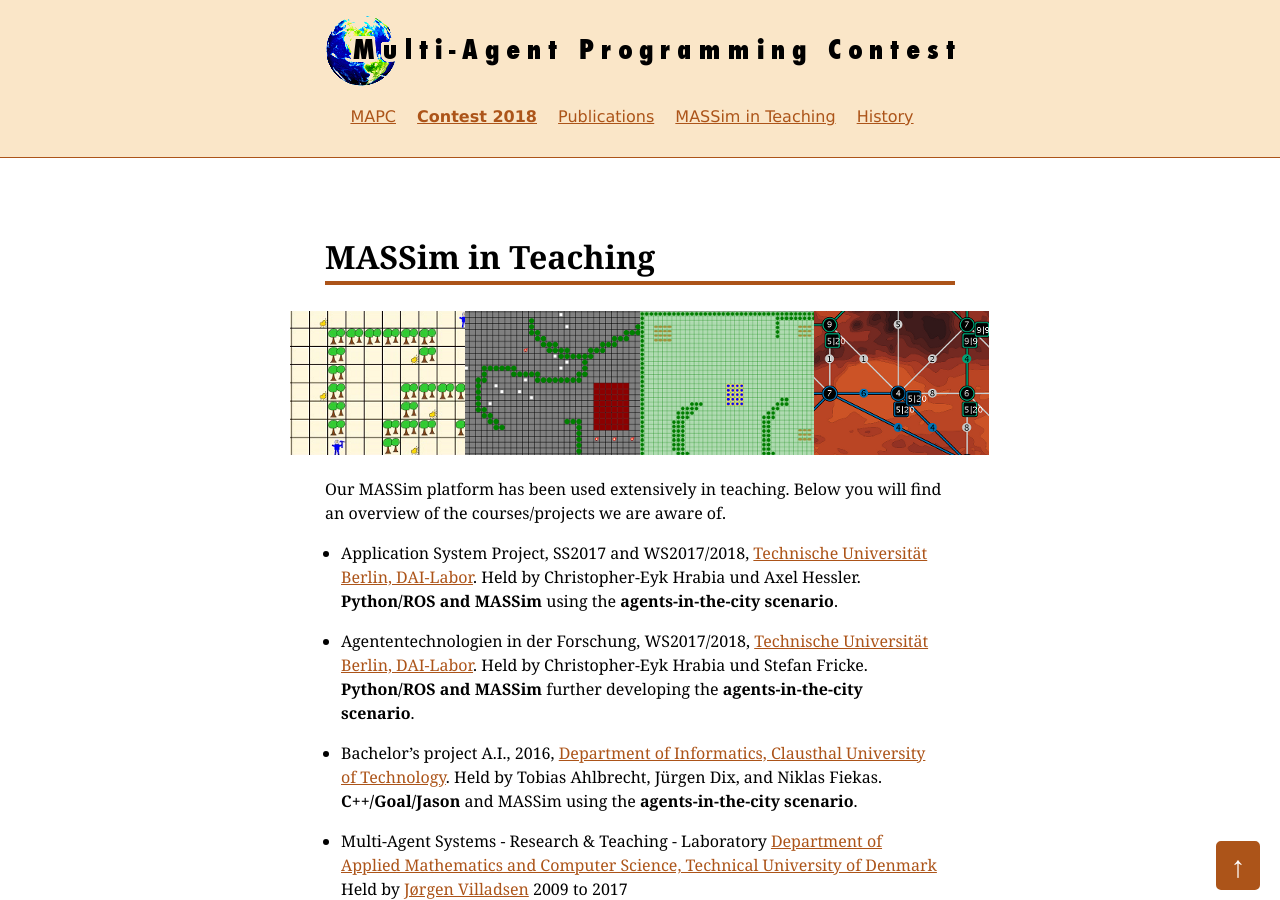
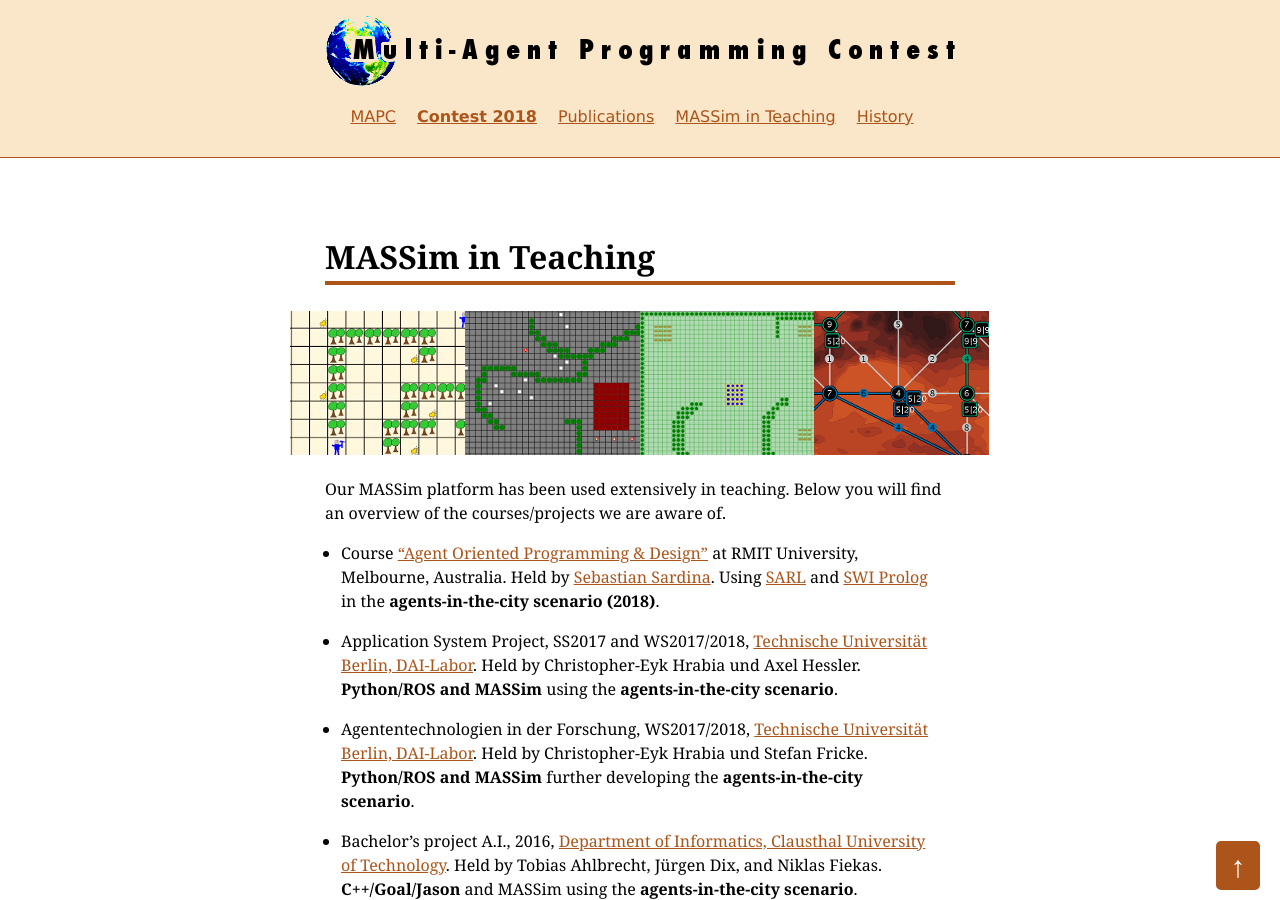
Before and after one commit to agentcontest/agentcontest.github.io, a Jekyll site: the page built from massim-in-teaching/index.md, in a window 1280 px wide and 900 px high. Built offline with Jekyll 4.4.1, drawn with Linux system fonts in a browser that asks for light colours.

Commit message:
add sardina course in teaching

```diff
--- a/massim-in-teaching/index.md
+++ b/massim-in-teaching/index.md
@@ -8,6 +8,10 @@
 
 Our MASSim platform has been used extensively in teaching.
 Below you will find an overview of the courses/projects we are aware of.
+
+* Course ["Agent Oriented Programming &amp; Design"](https://sites.google.com/site/rmitaopd18/home) at RMIT University, Melbourne, Australia.
+  Held by [Sebastian Sardina](http://goanna.cs.rmit.edu.au/~ssardina/).
+  Using [SARL](http://www.sarl.io/) and [SWI Prolog](http://www.swi-prolog.org/) in the **agents-in-the-city scenario (2018)**.
 
 * Application System Project, SS2017 and WS2017/2018, [Technische Universität Berlin, DAI-Labor](http://www.dai-labor.de/en/).
   Held by Christopher-Eyk Hrabia und Axel Hessler.
@@ -26,11 +30,10 @@
 
 * Course "Multi-Agent Systems I" at [Department of Informatics, Clausthal University of Technology](http://cig.in.tu-clausthal.de/).
   Held by Tristan Behrens, Michael Köster, Federico Schlesinger, and Jürgen Dix.
-
-  - In 2012: **Java** and MASSim. **Agents-on-mars scenario**. [TUC Slides 2012](mas-BSc-1-up-SS2012.pdf).
-  - In 2011: **Java** and MASSim. **Agents-on-mars scenario**. [TUC Slides 2011](mas-BSc-2011.pdf).
-  - In 2010: **Jason** and MASSim. **Cows-and-cowboys scenario**. [TUC Slides 2010](mas-BSc-1-up-2010.pdf).
-  - In 2009: **2APL** and MASSim. With **toy-examples** and the **goldminers scenario**. [TUC Slides 2008](mas-BSc-2008.pdf).
+  * In 2012: **Java** and MASSim. **Agents-on-mars scenario**. [TUC Slides 2012](mas-BSc-1-up-SS2012.pdf).
+  * In 2011: **Java** and MASSim. **Agents-on-mars scenario**. [TUC Slides 2011](mas-BSc-2011.pdf).
+  * In 2010: **Jason** and MASSim. **Cows-and-cowboys scenario**. [TUC Slides 2010](mas-BSc-1-up-2010.pdf).
+  * In 2009: **2APL** and MASSim. With **toy-examples** and the **goldminers scenario**. [TUC Slides 2008](mas-BSc-2008.pdf).
 
 * Practical course (extra-curricular) "Multi-agent programming contest 2011"
   at [Department of Computer Science](http://ls1-www.cs.uni-dortmund.de/), [Technische Universität Dortmund](http://www.tu-dortmund.de/).
@@ -73,6 +76,5 @@
   Held by [Sebastian Sardina](http://goanna.cs.rmit.edu.au/~ssardina/).
   Using **Prometheus Design Tool + JACK Intelligent Agents** in the **gold-miner scenario**.
 
-
 * MAS course at St. Etienne, France. Held by [Olivier Boissier](http://www.emse.fr/~boissier/) in 2008.
-  Using **Java-/Jason-agents** the **gold-miners scenario**.
+  Using **Java-/Jason-agents** in the **gold-miners scenario**.
```
